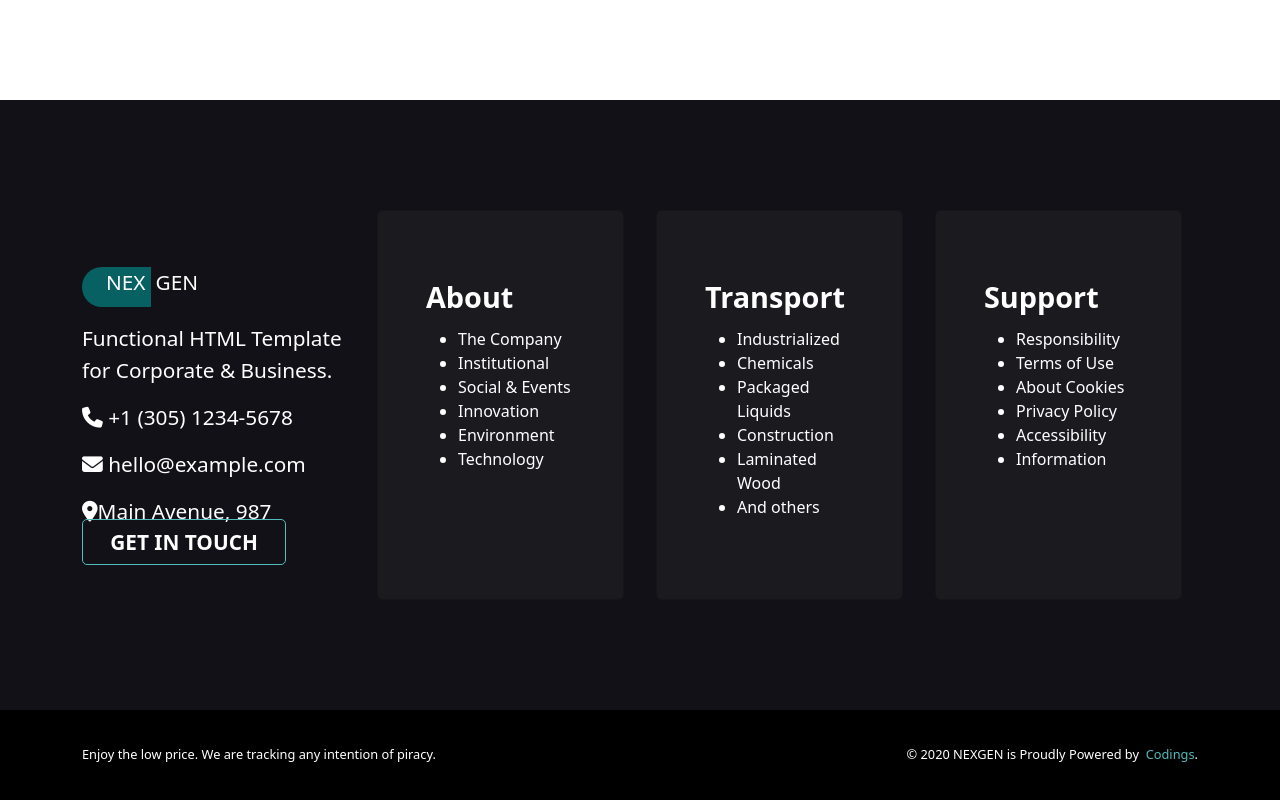
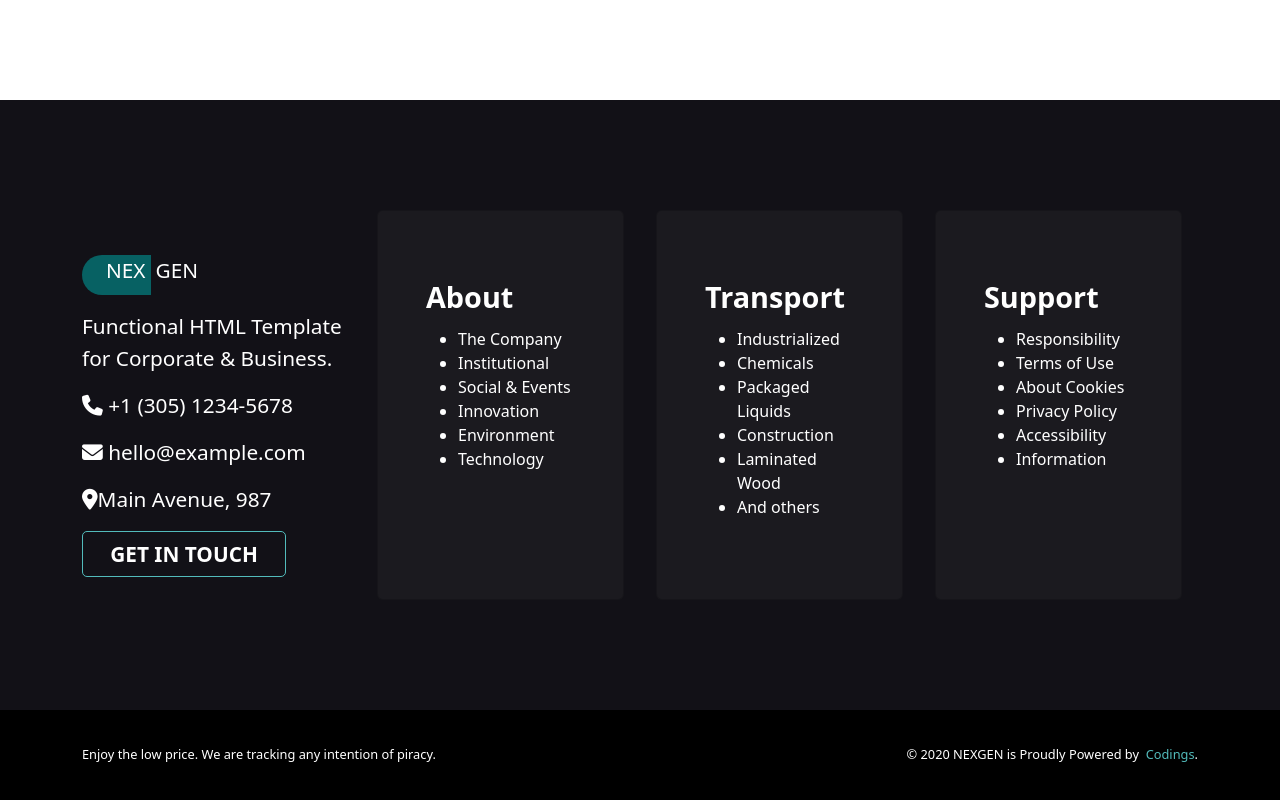
Before and after one commit to MatteoGenovese/proj-html-vuejs, a Vue app: page / in a window 1280 px wide. Shown: the part 6156-6956 px from the top of the page. Built offline with nearby package versions, Linux system fonts and the light colour scheme.

Commit message:
style: added margin top for the footer button

```diff
--- a/src/components/Footer.vue
+++ b/src/components/Footer.vue
@@ -12,8 +12,10 @@
           <div><i class="fa-solid fa-phone"></i> {{ contacts.telephoneNumber }}</div>
           <div><i class="fa-solid fa-envelope"></i> {{ contacts.email }}</div>
           <div><i class="fa-solid fa-location-dot"></i>{{ contacts.address }}</div>
+          <div class="mt-4">
+          <MyButton :msg="'GET IN TOUCH'" :buttonType="'bgc-none'" :link="'getintouch'" />
+          </div>
 
-          <MyButton :msg="'GET IN TOUCH'" :buttonType="'bgc-none'" :link="'getintouch'" :classBtn="'mt-3'" />
         </div>
 
         <div class="w-75 d-flex">
```
